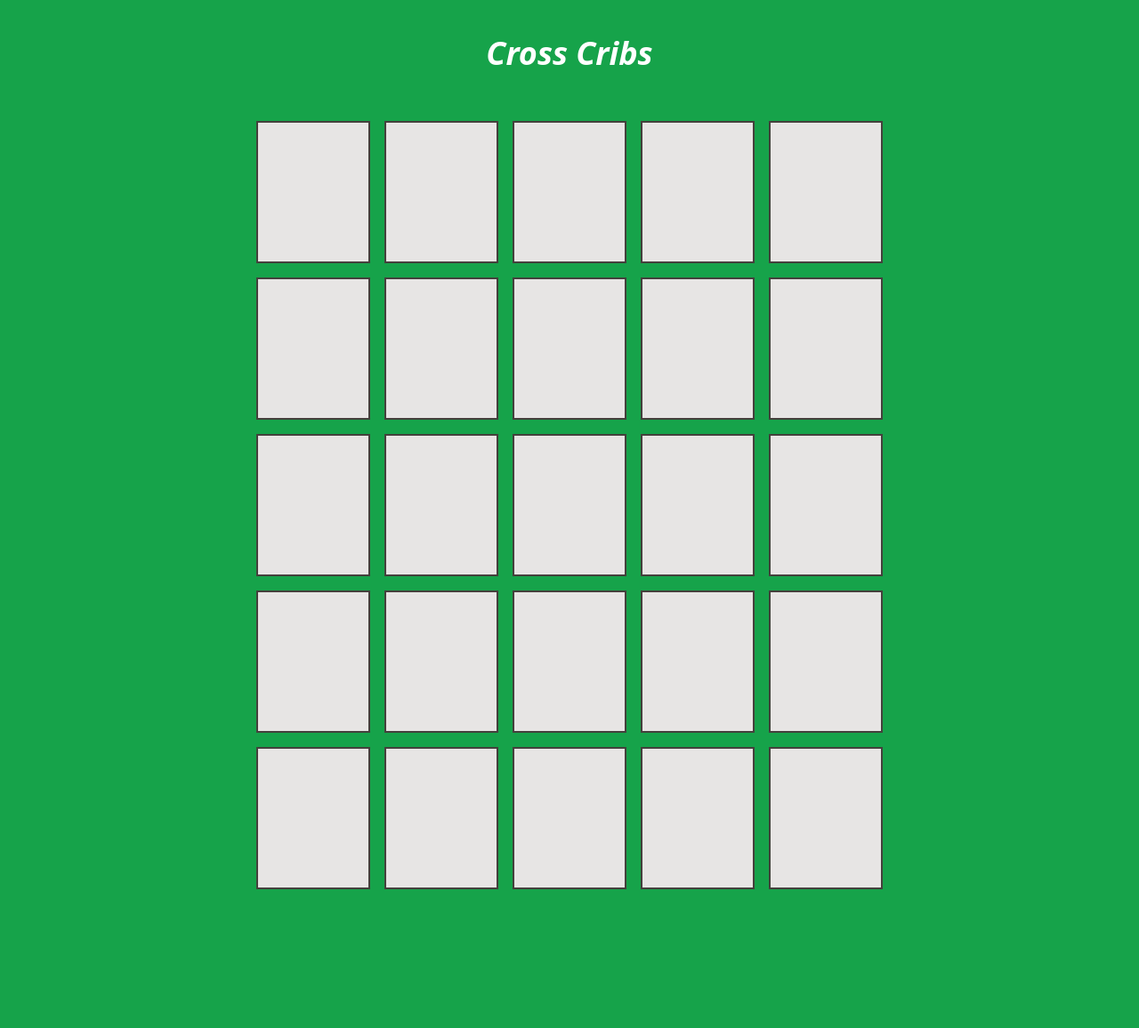
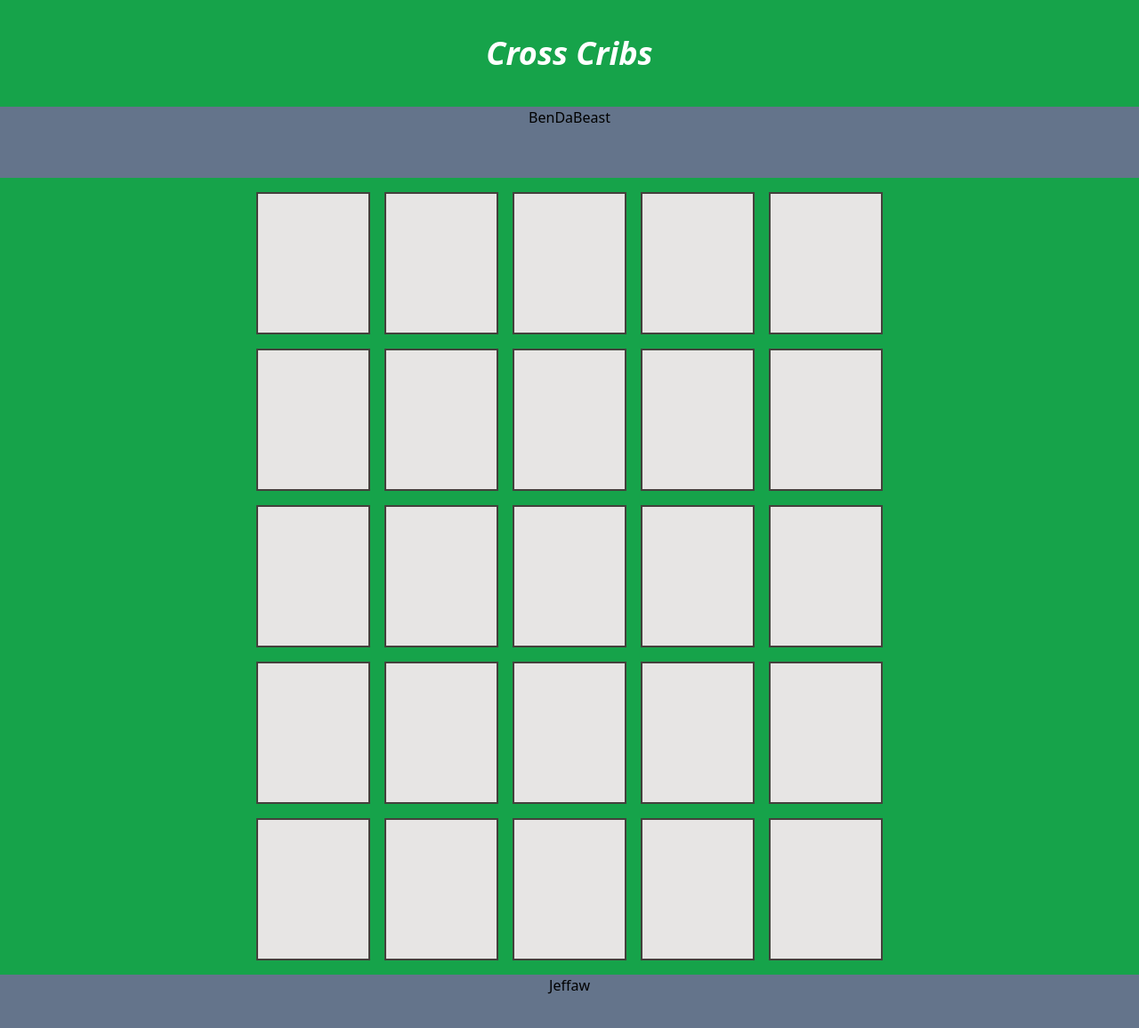
Before and after one commit to jefaw/crosscribb, a Next.js app: page / in a window 1280 px wide. Shown: the top 1156 px of the page at 89% size. Before the commit the page ends 1016 px from the top, so only its background shows below. Built offline with nearby package versions, Linux system fonts and the light colour scheme.

Commit message:
add players

```diff
--- a/src/app/page.js
+++ b/src/app/page.js
@@ -1,11 +1,10 @@
-import Image from "next/image";
-import Board from "./ui/Board";
+import Game from "./ui/Game";
 
 export default function Home() {
   return (
     <div>
       <h1 className="text-center text-white italic text-4xl font-bold color p-5 sm:p-10">Cross Cribs</h1>
-      <Board />
+      <Game />
     </div>
   );
 }
--- /dev/null
+++ b/src/app/ui/Game.js
@@ -0,0 +1,12 @@
+import Board from "./Board";
+import Player from "./Player";
+
+export default function Game(props) {
+  return (
+    <div>
+      <Player name="BenDaBeast" />
+      <Board />
+      <Player name="Jeffaw" />
+    </div>
+  );
+}
--- a/src/app/ui/GameState.js
+++ /dev/null
@@ -1,7 +0,0 @@
-export default function () {
-  return (
-    <div>
-      <div></div>
-    </div>
-  );
-}
--- /dev/null
+++ b/src/app/ui/Player.js
@@ -0,0 +1,7 @@
+export default function Player(props) {
+  return (
+    <div className="w-full h-20 bg-slate-500">
+      <p className="text-center">{props.name}</p>
+    </div>
+  );
+}
```
